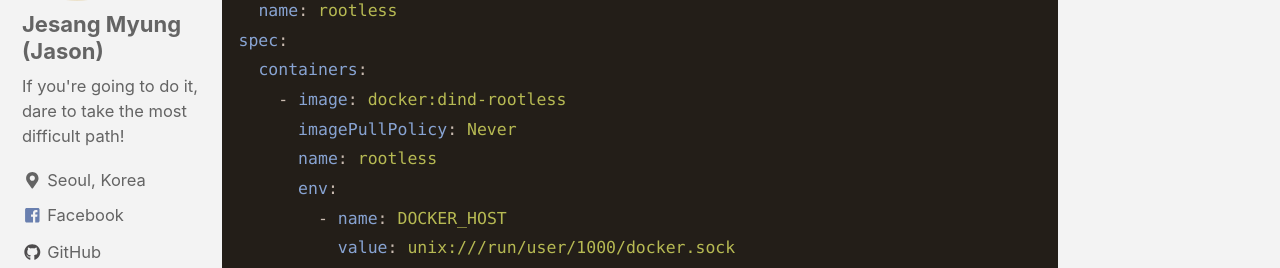
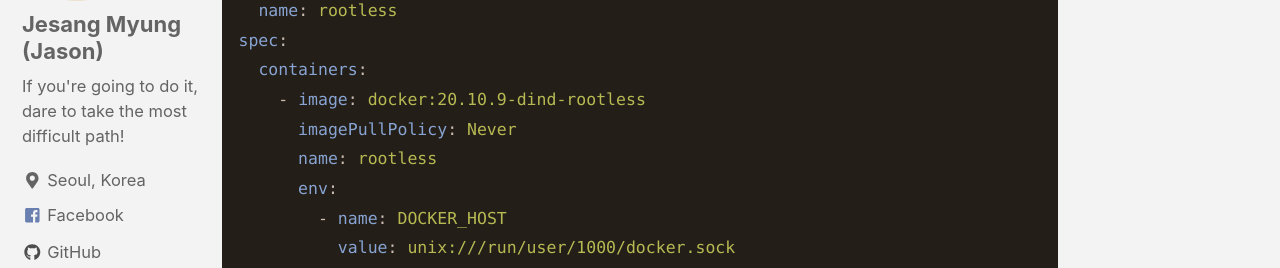
Before and after one commit to jmyung/jmyung.github.io, a Jekyll site: the page built from _posts/2021-10-20-buildah-in-container.md, in a window 1280 px wide and 900 px high, scrolled down 2228 px. Shown: the part 170-438 px from the top of the window. Built offline with Jekyll 4.4.1, drawn with Linux system fonts in a browser that asks for light colours; cached includes are drawn as plain includes; nearby versions of some CDN libraries.

Commit message:
Update 2021-10-20-buildah-in-container.md

```diff
--- a/_posts/2021-10-20-buildah-in-container.md
+++ b/_posts/2021-10-20-buildah-in-container.md
@@ -86,7 +86,7 @@ metadata:
   name: rootless
 spec:
   containers:
-    - image: docker:dind-rootless
+    - image: docker:20.10.9-dind-rootless
       imagePullPolicy: Never
       name: rootless
       env:
```
